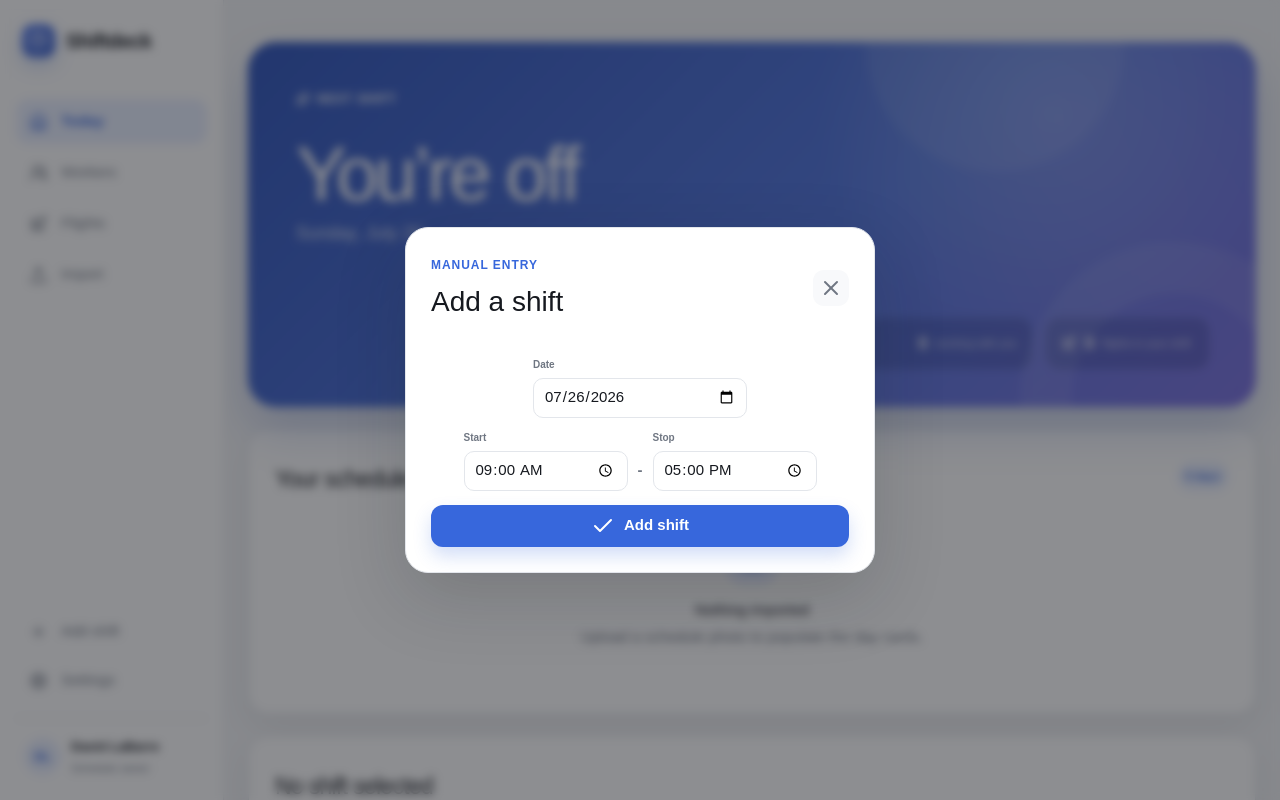
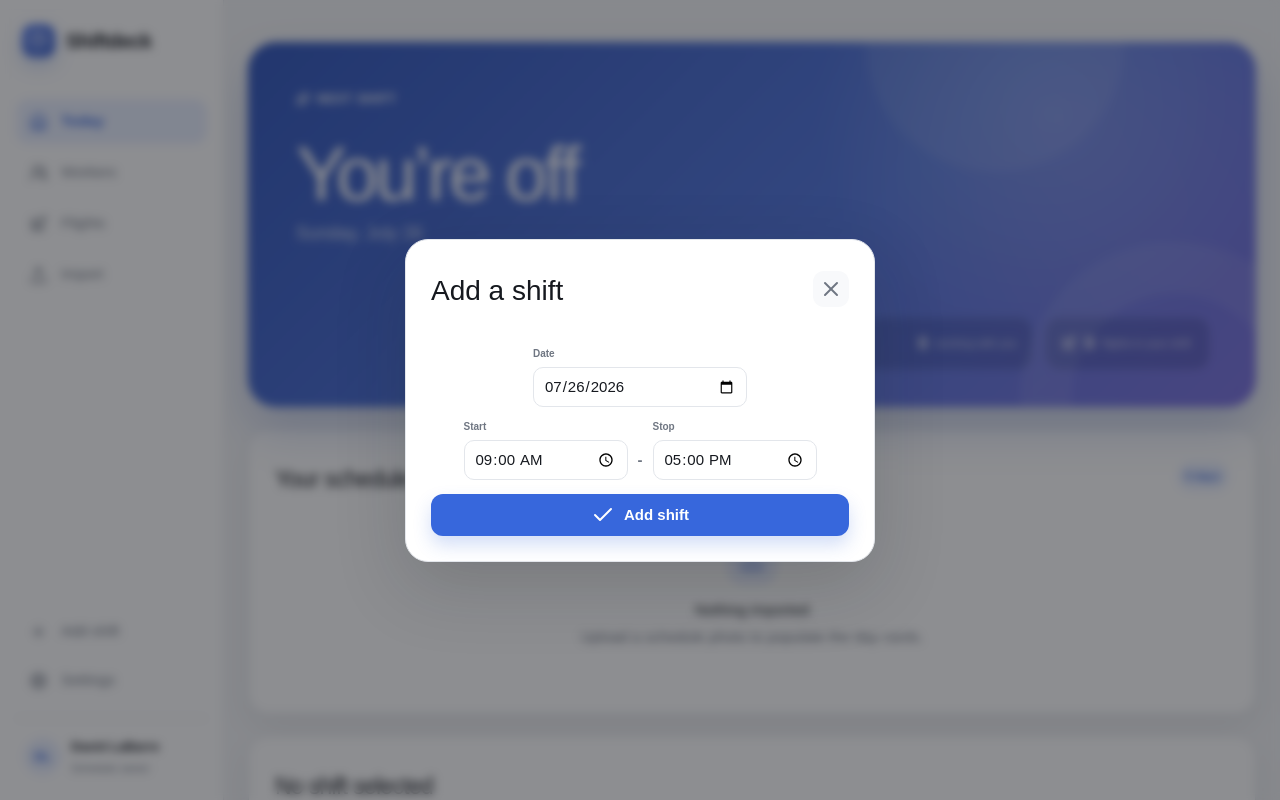
Before and after one commit to Frenchbear1/shiftdeck, a Next.js app: page / in a window 1280 px wide. Both pictures are taken after a click on the button "Add shift". Shown: the top 800 px of the page. Built offline with nearby package versions, Linux system fonts and the light colour scheme.

Commit message:
Refine shift editor layout

```diff
--- a/app/page.tsx
+++ b/app/page.tsx
@@ -1636,7 +1636,7 @@ export default function HomePage() {
         <div className="modal-layer" role="presentation" onMouseDown={() => setShiftEditor(null)}>
           <section className="shift-sheet" role="dialog" aria-modal="true" aria-label={shiftEditor.mode === "edit" ? "Edit shift" : "Add shift"} onMouseDown={(event) => event.stopPropagation()}>
             <header>
-              <div><span className="eyebrow neutral">{shiftEditor.mode === "edit" ? "Your schedule" : "Manual entry"}</span><h2>{shiftEditor.mode === "edit" ? "Edit shift" : "Add a shift"}</h2></div>
+              <div><h2>{shiftEditor.mode === "edit" ? "Edit shift" : "Add a shift"}</h2></div>
               <button onClick={() => setShiftEditor(null)} aria-label="Close shift editor"><X /></button>
             </header>
             <div className="shift-fields">
```
